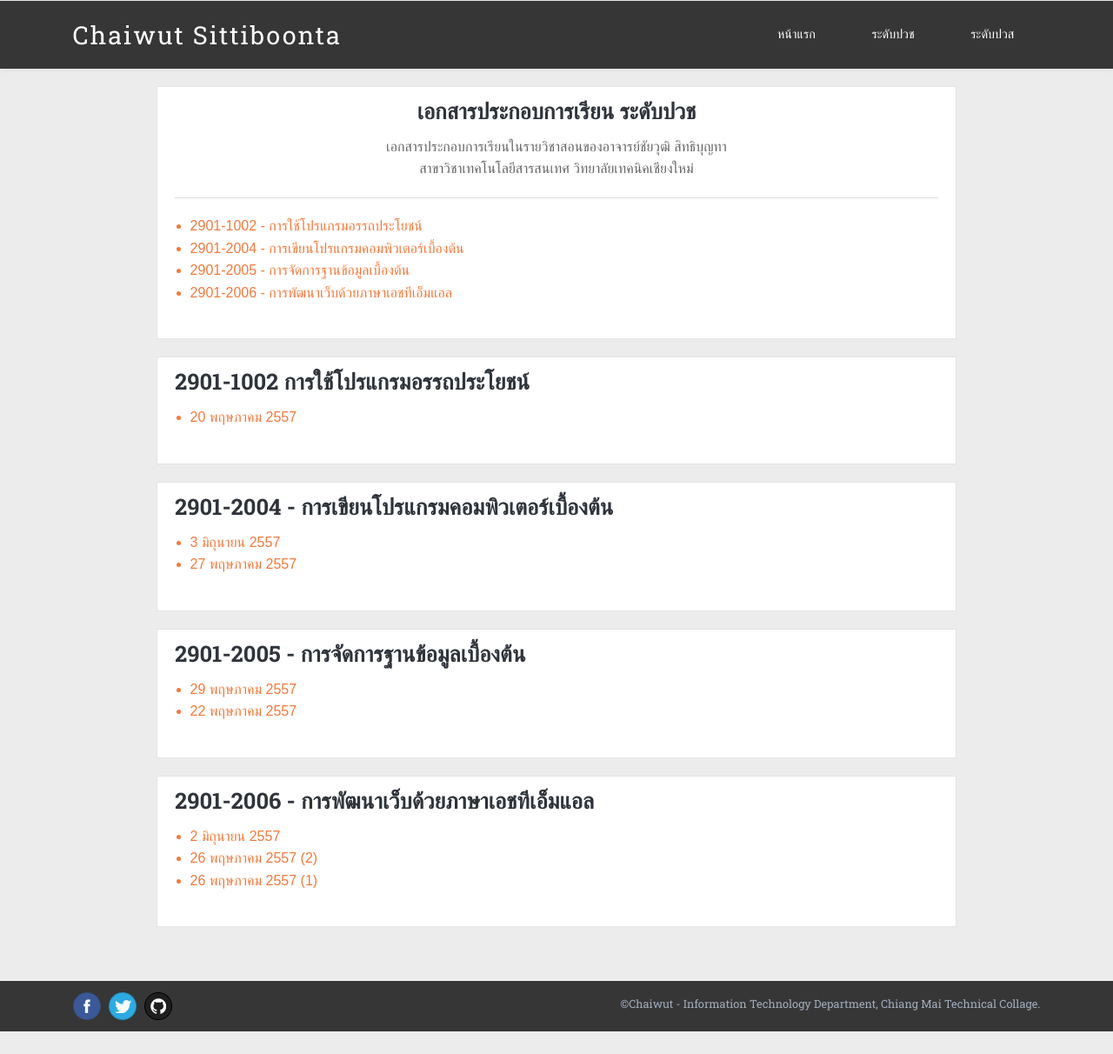
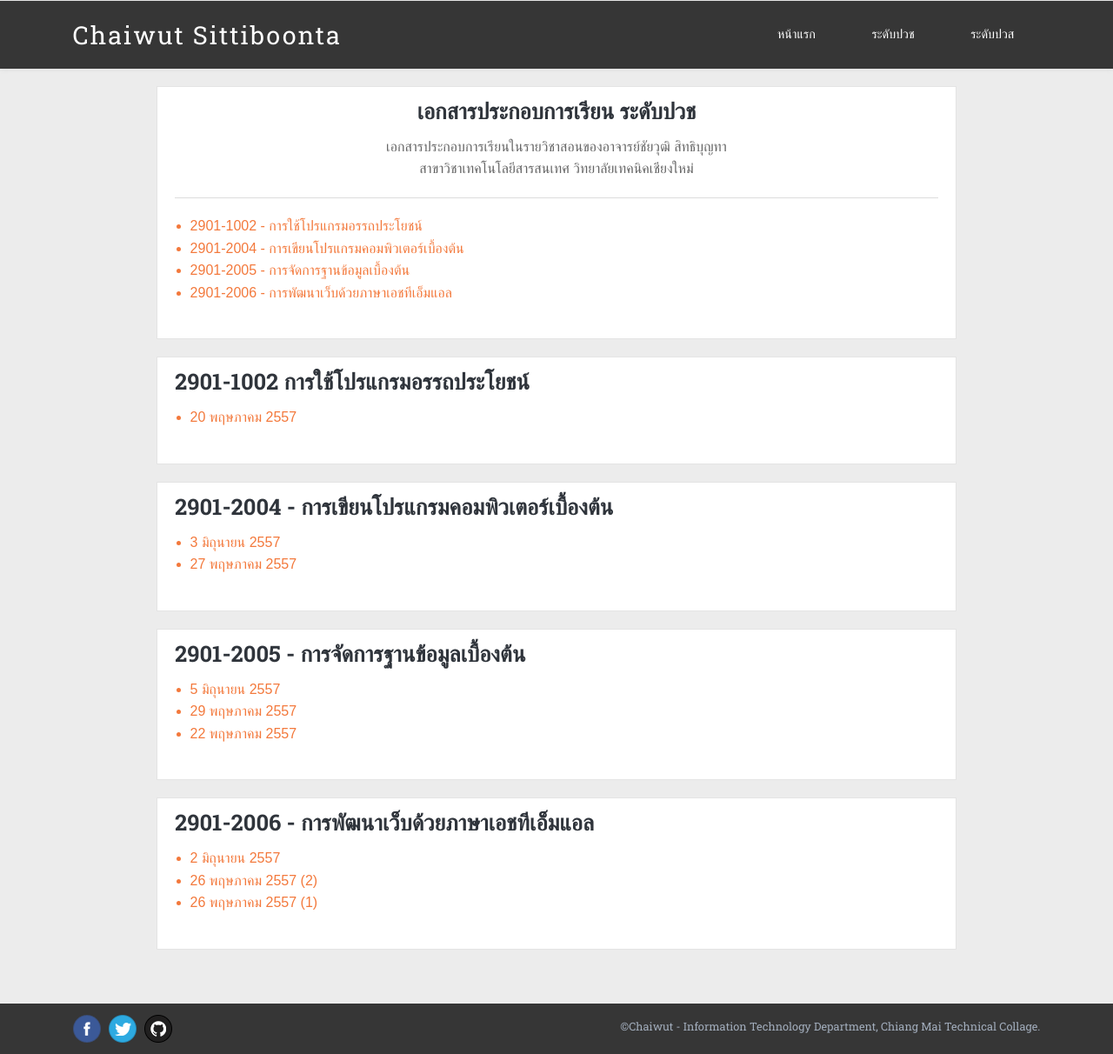
Before and after one commit to ichaiwut/ichaiwut.github.io, a Jekyll site: the page built from slides/diploma.html, in a window 1280 px wide. Shown: the whole page at 87% size. Built offline with Jekyll 4.4.1, drawn with Linux system fonts in a browser that asks for light colours; Markdown is read by kramdown in place of the engine named in the settings; before the commit the page ends 1186 px from its top, so only the background shows below that.

Commit message:
Added slide

```diff
--- a/slides/diploma.html
+++ b/slides/diploma.html
@@ -49,6 +49,7 @@ pagename: Slide
 			<div class="post-list-container slide-con" id="database">
 				<h2>2901-2005 - การจัดการฐานข้อมูลเบื้องต้น</h2>
 				<ul>
+					<li><a href="https://www.dropbox.com/sm/create/public/forprint/2901-2005/2901-2005_5-06-14.pdf" target="_blank">5 มิถุนายน 2557</a></li>
 					<li><a href="https://www.dropbox.com/s/m3bktwr8pgqq38s/2901-2005_29-05-14.pdf" target="_blank">29 พฤษภาคม 2557</a></li>
 					<li><a href="https://www.dropbox.com/s/07y9yc5evs6u0oz/2901-2005_26-05-14.pdf" target="_blank">22 พฤษภาคม 2557</a></li>
 				</ul>
```
